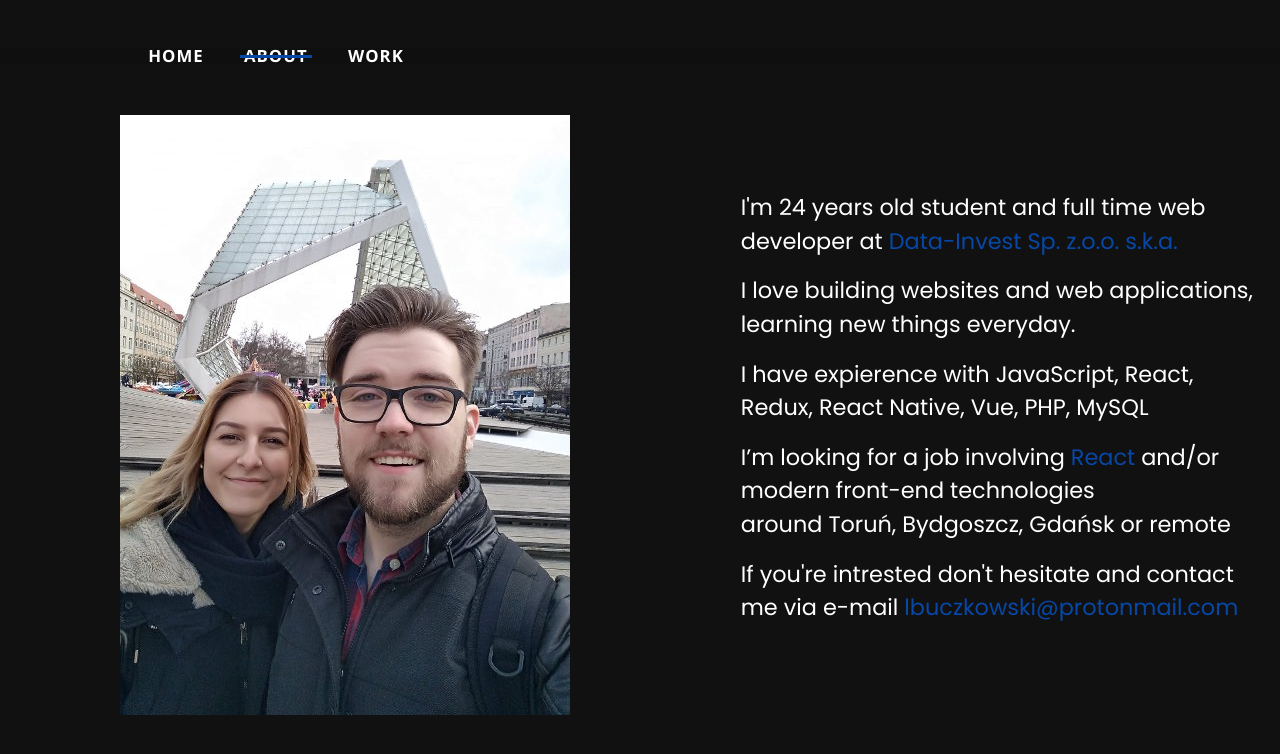
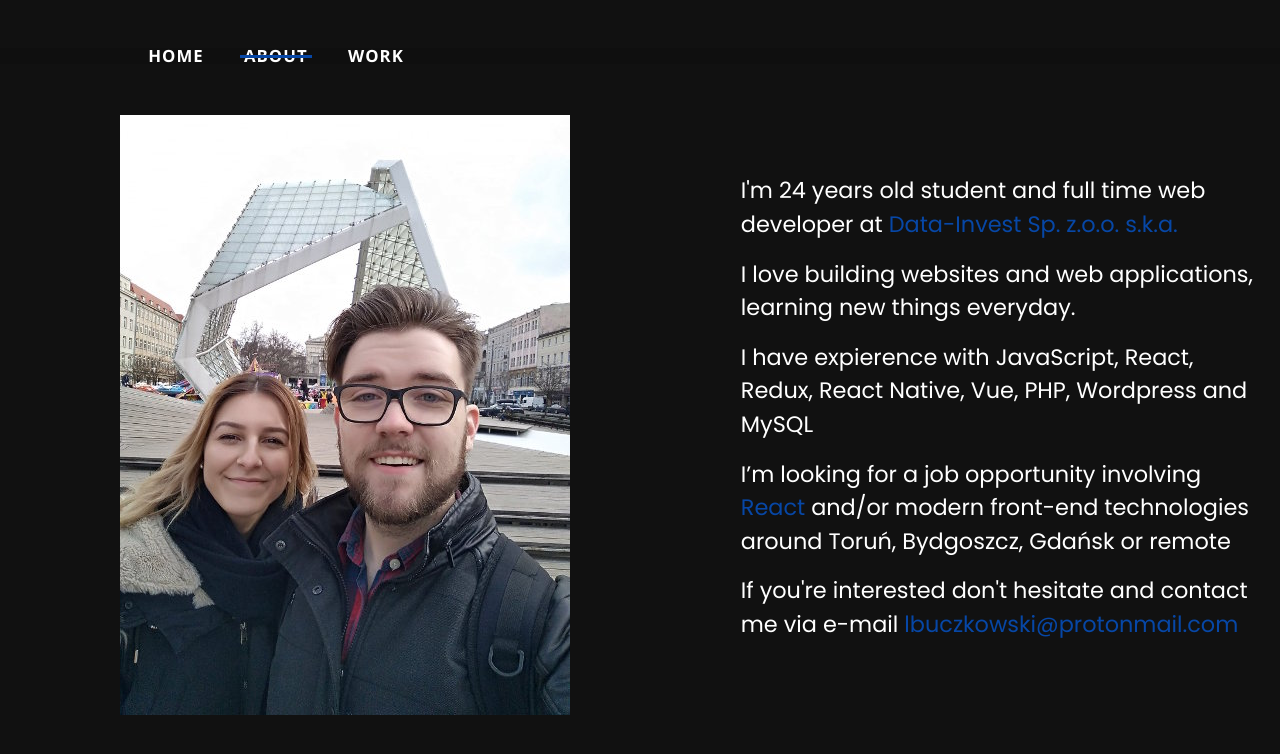
Before and after one commit to Zyklon-case/portfolio, a React (Create React App) app: page /about in a window 1280 px wide. Shown: the top 754 px of the page. Built offline with nearby package versions, Linux system fonts and the light colour scheme.

Commit message:
minor fix

```diff
--- a/src/screens/About/Page.jsx
+++ b/src/screens/About/Page.jsx
@@ -42,17 +42,17 @@ const AboutPage = () => {
         </SubHeading>
         <SubHeading>
           I have expierence with JavaScript, React, Redux, React Native, Vue,
-          PHP, MySQL
+          PHP, Wordpress and MySQL
           <br />
         </SubHeading>
         <SubHeading>
-          I’m looking for a job involving <NegativeSpan>React</NegativeSpan>{" "}
+          I’m looking for a job opportunity involving <NegativeSpan>React</NegativeSpan>{" "}
           and/or modern front-end technologies
           <br />
           around Toruń, Bydgoszcz, Gdańsk or remote<br />
         </SubHeading>
         <SubHeading>
-          If you're intrested don't hesitate and contact me via e-mail{" "}
+          If you're interested don't hesitate and contact me via e-mail{" "}
           <NegativeSpan>lbuczkowski@protonmail.com</NegativeSpan>
         </SubHeading>
       </Column>
--- a/src/screens/Home/Page.jsx
+++ b/src/screens/Home/Page.jsx
@@ -32,11 +32,13 @@ const Heading = styled.p`
   }
 `;
 const Social = styled.div`
+@media (max-width: 768px) {
   display: flex;
   flex-direction: column;
   align-items: center;
   justify-content: center;
   width: 100%;
+}
 `;
 
 const HomePage = () => {
--- a/src/screens/Work/Page.jsx
+++ b/src/screens/Work/Page.jsx
@@ -10,6 +10,7 @@ const WorkColumn = styled.article`
   justify-content: center;
   @media (max-width: 768px) {
     margin: 2vh 0;
+    min-width: 90%;
   }
 `;
 
@@ -27,13 +28,20 @@ const WorkWrapper = TwoColumns.extend`
     flex-direction: column;
   }
 `;
+const List = styled.ul`
+  @media (max-width: 768px) {
+    display: flex;
+    flex-direction: column;
+    align-items: center;
+  }
+`;
 
 const WorkPage = () => {
   return (
     <WorkWrapper>
       <WorkColumn>
         <SubHeading>i&#39;ve built modern Web Applications for:</SubHeading>
-        <ul>
+        <List>
           <ListAnchor url="https://dataspace.pl/">Data Space</ListAnchor>
           <ListAnchor url="http://www.datainvest.pl/pl/">
             Data Invest
@@ -45,13 +53,13 @@ const WorkPage = () => {
           <ListAnchor url="http://www.deweloperzytorun.pl/">
             Deweloperzy Toruń
           </ListAnchor>
-        </ul>
+        </List>
       </WorkColumn>
       <WorkColumn bottom>
         <SubHeading>
           i&#39;ve built websites with WordPress including:
         </SubHeading>
-        <ul>
+        <List>
           <ListAnchor url="http://melar-meble.eu/">Melar Meble</ListAnchor>
           <ListAnchor url="https://wiki.dataspace.pl/">
             Data Space Wiki
@@ -65,7 +73,7 @@ const WorkPage = () => {
           <ListAnchor url="http://kj.edu.pl/">
             Kollegium Jagiellońskie
           </ListAnchor>
-        </ul>
+        </List>
       </WorkColumn>
     </WorkWrapper>
   );
```
